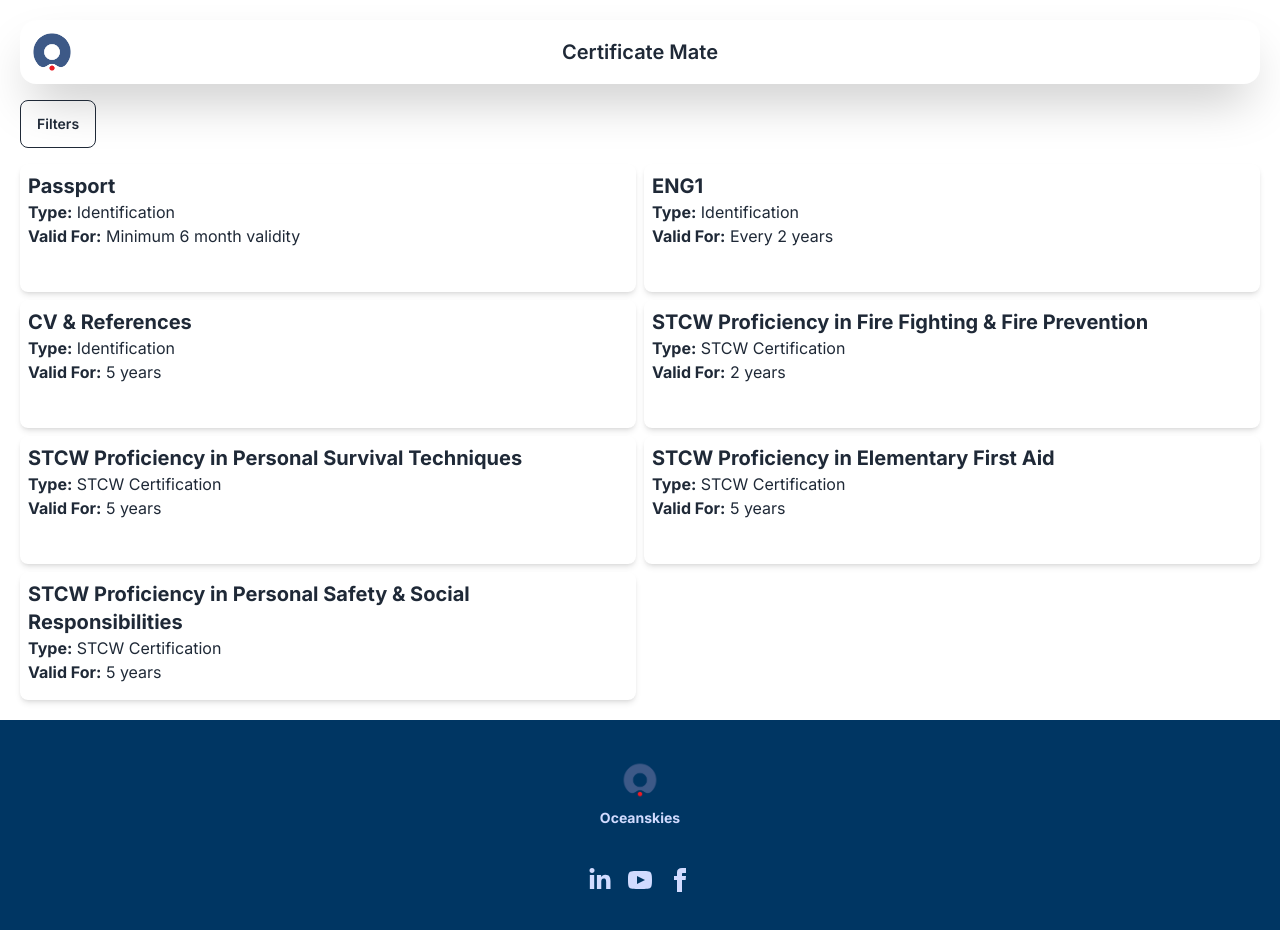
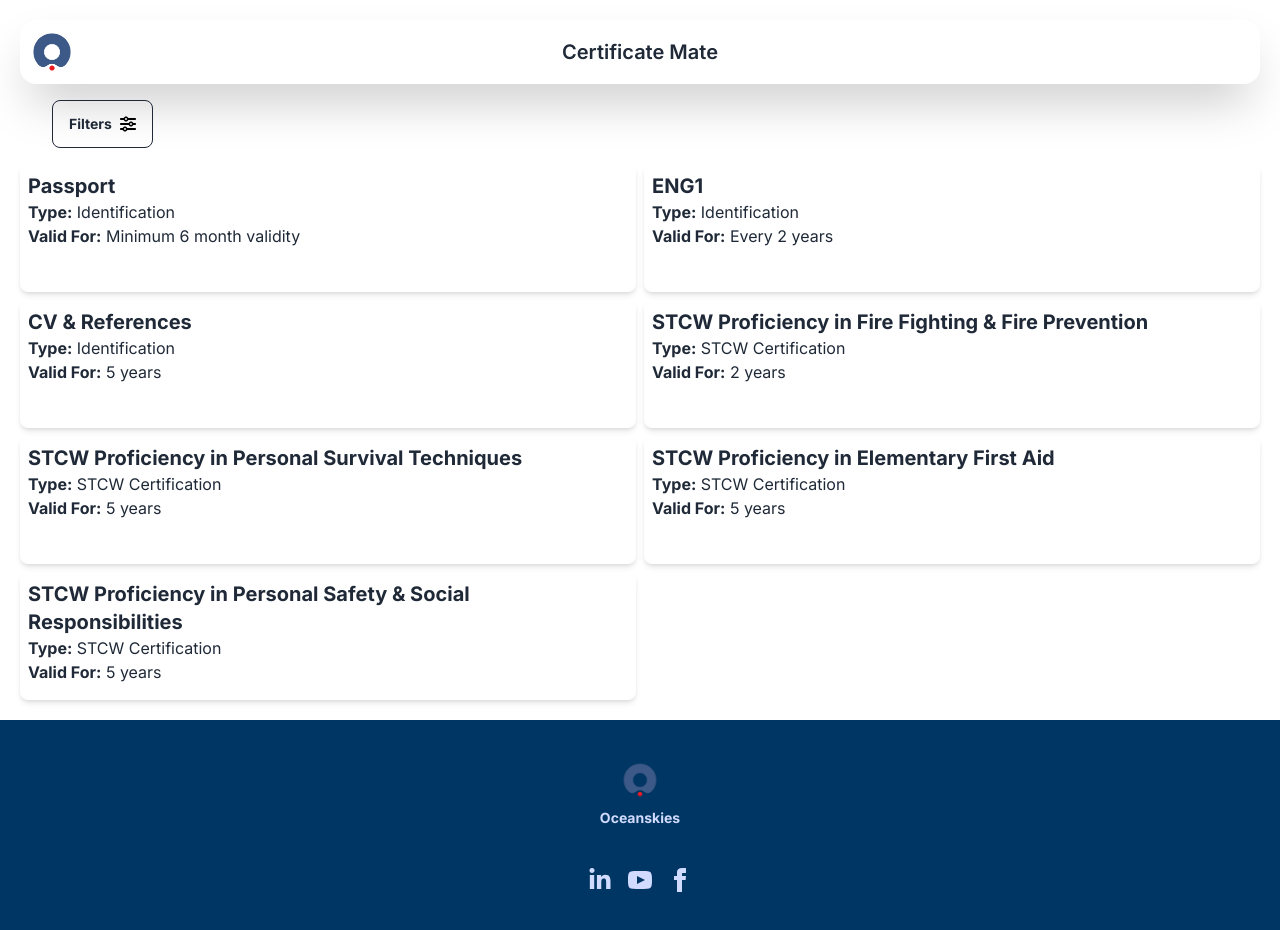
Before and after one commit to conanSpinneyOS/mlc-checker, a Next.js app: page / in a window 1280 px wide. Built offline with nearby package versions, Linux system fonts and the light colour scheme.

Commit message:
Change filter button

```diff
--- a/app/page.js
+++ b/app/page.js
@@ -65,8 +65,8 @@ export default function Home() {
       {/* Main Content */}
       <div className="relative p-5">
         <Header />
-        <div className="w-full py-4">
-          <button className="btn btn-outline" onClick={toggleSidebar}>Filters</button>
+        <div className="w-full py-4 pl-8">
+          <button className="btn btn-outline font-bold" onClick={toggleSidebar}>Filters <svg xmlns="http://www.w3.org/2000/svg" viewBox="0 0 512 512" className="w-4 h-4" stroke="currentColor"><path d="M0 416c0 17.7 14.3 32 32 32l54.7 0c12.3 28.3 40.5 48 73.3 48s61-19.7 73.3-48L480 448c17.7 0 32-14.3 32-32s-14.3-32-32-32l-246.7 0c-12.3-28.3-40.5-48-73.3-48s-61 19.7-73.3 48L32 384c-17.7 0-32 14.3-32 32zm128 0a32 32 0 1 1 64 0 32 32 0 1 1 -64 0zM320 256a32 32 0 1 1 64 0 32 32 0 1 1 -64 0zm32-80c-32.8 0-61 19.7-73.3 48L32 224c-17.7 0-32 14.3-32 32s14.3 32 32 32l246.7 0c12.3 28.3 40.5 48 73.3 48s61-19.7 73.3-48l54.7 0c17.7 0 32-14.3 32-32s-14.3-32-32-32l-54.7 0c-12.3-28.3-40.5-48-73.3-48zM192 128a32 32 0 1 1 0-64 32 32 0 1 1 0 64zm73.3-64C253 35.7 224.8 16 192 16s-61 19.7-73.3 48L32 64C14.3 64 0 78.3 0 96s14.3 32 32 32l86.7 0c12.3 28.3 40.5 48 73.3 48s61-19.7 73.3-48L480 128c17.7 0 32-14.3 32-32s-14.3-32-32-32L265.3 64z"/></svg></button>
         </div>
         <main>
           <div className="space-y-5">
```
